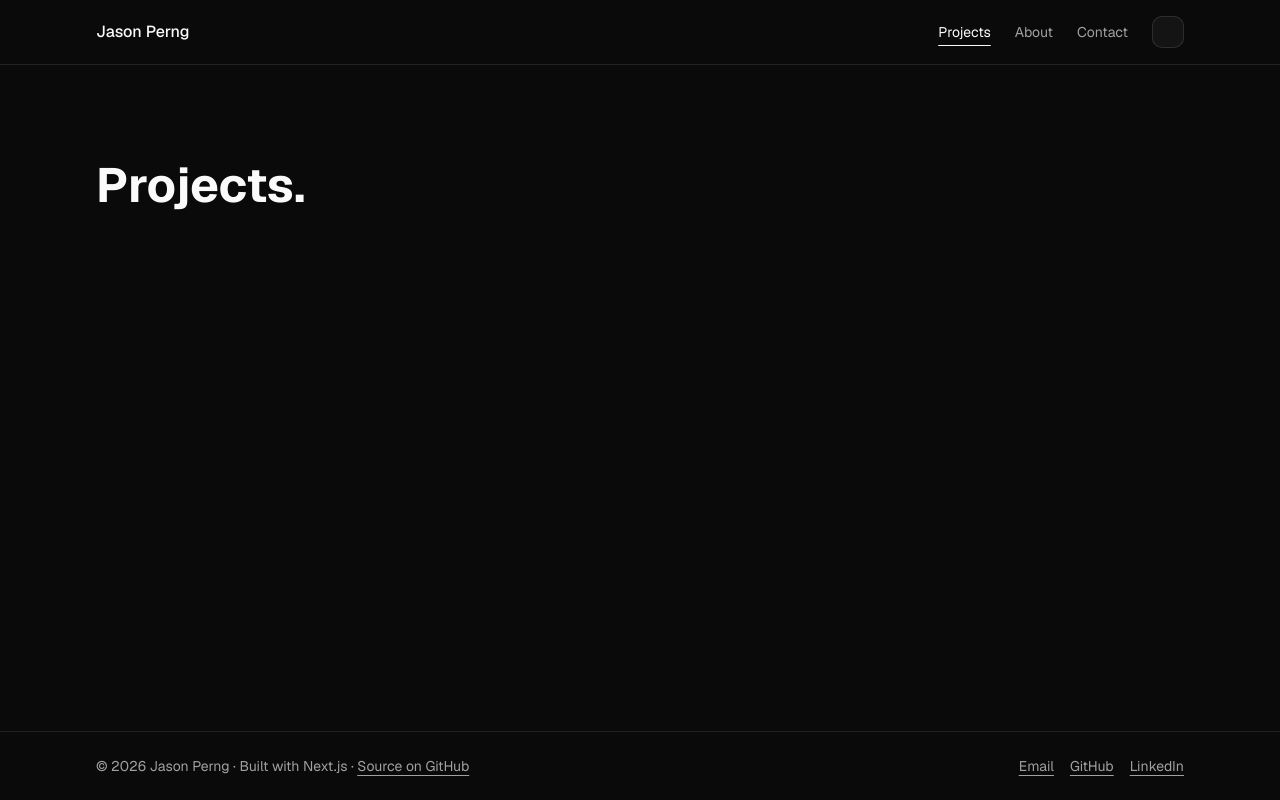
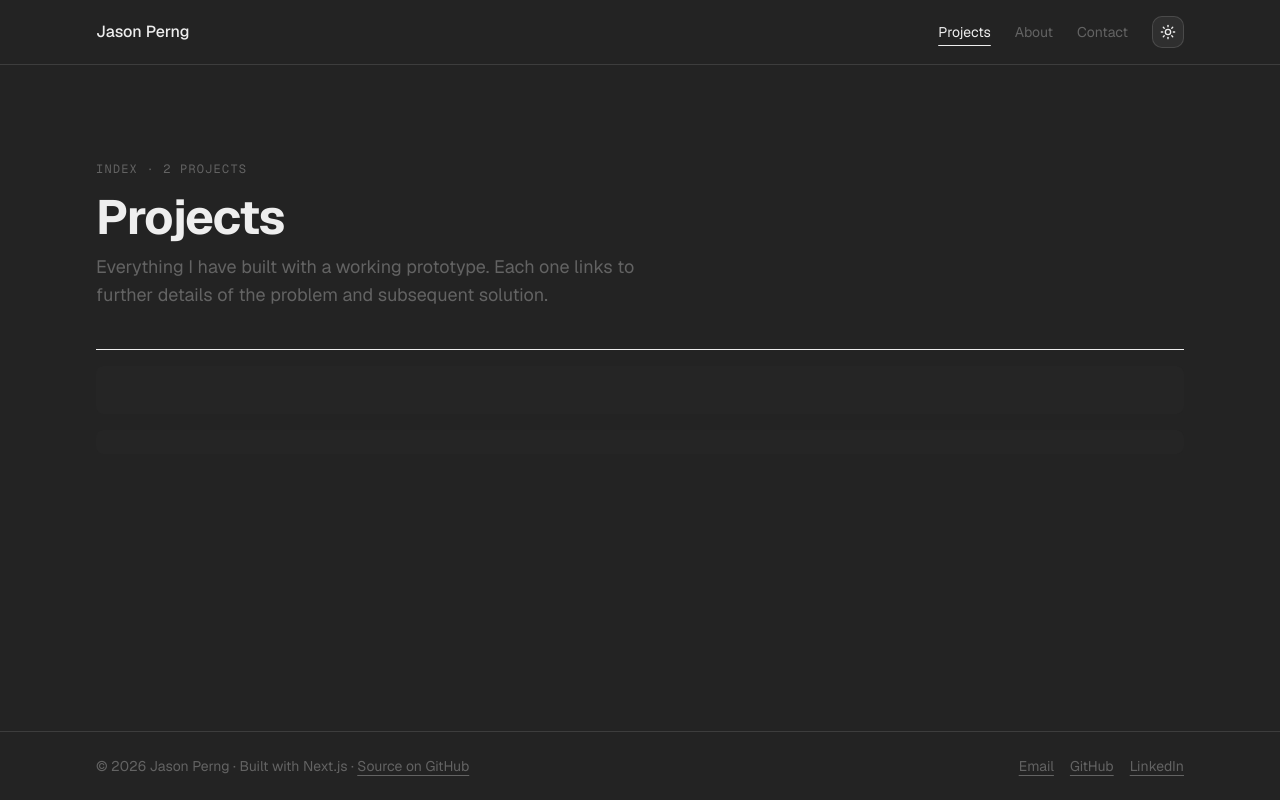
Before and after one commit to Jason17401/portfolio, a Next.js app: page /projects in a window 1280 px wide. Both pictures are taken after a click on the button "Switch to dark mode". Built offline with nearby package versions, Linux system fonts and the light colour scheme.

Commit message:
feat: add initial projects list layout

```diff
--- a/src/app/(site)/projects/[slug]/page.tsx
+++ b/src/app/(site)/projects/[slug]/page.tsx
@@ -3,12 +3,12 @@ import type { Metadata } from "next";
 import { Container } from "@/components/layout/container";
 import {
   getProjectBySlug,
-  getPublishedProjects,
+  getProjectSummaries,
 } from "@/server/queries/projects";
 import { Content, ContentSkeleton } from "./content";
 
 export async function generateStaticParams() {
-  const published = await getPublishedProjects();
+  const published = await getProjectSummaries();
   return published.map((project) => ({ slug: project.slug }));
 }
 
--- a/src/app/(site)/projects/page.tsx
+++ b/src/app/(site)/projects/page.tsx
@@ -1,11 +1,48 @@
+import { Suspense } from "react";
 import { Container } from "@/components/layout/container";
+import { getProjectSummaries } from "@/server/queries/projects";
+
+async function ProjectCount() {
+  const projects = await getProjectSummaries();
+  const n = projects.length;
+  return (
+    <>
+      {n} {n === 1 ? "project" : "projects"}{" "}
+    </>
+  );
+}
 
 export default function ProjectsPage() {
   return (
-    <section className="py-24">
-      <Container>
-        <h1 className="text-5xl font-bold">Projects.</h1>
-      </Container>
-    </section>
+    <>
+      <header className="pt-16 pb-10 md:pt-24">
+        <Container>
+          <p className="font-mono text-xs tracking-widest text-muted-foreground uppercase">
+            <Suspense
+              fallback={<span className="invisible">Index · 00 projects</span>}
+            >
+              Index · <ProjectCount />
+            </Suspense>
+          </p>
+          <h1 className="mt-4 text-4xl font-bold tracking-tight md:text-5xl">
+            Projects
+          </h1>
+          <p className="mt-3 max-w-xl text-lg text-muted-foreground">
+            Everything I have built with a working prototype. Each one links to
+            further details of the problem and subsequent solution.
+          </p>
+        </Container>
+      </header>
+      <section aria-labelledby="project-list" className="pb-16 md:pb-24">
+        <Container>
+          <div className="border-t border-rule">
+            <div aria-hidden="true" className="space-y-4">
+              <div className="mt-4 h-12 rounded-md bg-muted motion-safe:animate-pulse" />
+              <div className="h-6 rounded-md bg-muted motion-safe:animate-pulse" />
+            </div>
+          </div>
+        </Container>
+      </section>
+    </>
   );
 }
--- a/src/app/globals.css
+++ b/src/app/globals.css
@@ -31,6 +31,8 @@
   --color-accent: var(--accent);
   --color-muted-foreground: var(--muted-foreground);
   --color-muted: var(--muted);
+  --color-surface: var(--surface);
+  --color-rule: var(--rule);
   --color-secondary-foreground: var(--secondary-foreground);
   --color-secondary: var(--secondary);
   --color-primary-foreground: var(--primary-foreground);
@@ -63,6 +65,8 @@
   --muted-foreground: oklch(0.556 0 0);
   --accent: oklch(0.97 0 0);
   --accent-foreground: oklch(0.205 0 0);
+  --surface: oklch(0.97, 0, 0);
+  --rule: oklch(0.708, 0, 0);
   --destructive: oklch(0.577 0.245 27.325);
   --border: oklch(0.922 0 0);
   --input: oklch(0.922 0 0);
@@ -84,30 +88,32 @@
 }
 
 .dark {
-  --background: oklch(0.145 0 0);
-  --foreground: oklch(0.985 0 0);
-  --card: oklch(0.205 0 0);
+  --background: oklch(0.255 0 0);
+  --foreground: oklch(0.95 0 0);
+  --card: oklch(0.3 0 0);
   --card-foreground: oklch(0.985 0 0);
-  --popover: oklch(0.205 0 0);
+  --popover: oklch(0.35 0 0);
   --popover-foreground: oklch(0.985 0 0);
-  --primary: oklch(0.922 0 0);
-  --primary-foreground: oklch(0.205 0 0);
-  --secondary: oklch(0.269 0 0);
+  --primary: oklch(0.95 0 0);
+  --primary-foreground: oklch(0.255 0 0);
+  --secondary: oklch(0.27 0 0);
   --secondary-foreground: oklch(0.985 0 0);
-  --muted: oklch(0.269 0 0);
-  --muted-foreground: oklch(0.708 0 0);
-  --accent: oklch(0.269 0 0);
+  --muted: oklch(0.27 0 0);
+  --muted-foreground: oklch(0.5 0 0);
+  --accent: oklch(0.27 0 0);
   --accent-foreground: oklch(0.985 0 0);
+  --surface: oklch(0.3, 0, 0);
+  --rule: oklch(0.6, 0, 0);
   --destructive: oklch(0.704 0.191 22.216);
-  --border: oklch(1 0 0 / 10%);
-  --input: oklch(1 0 0 / 15%);
-  --ring: oklch(0.556 0 0);
+  --border: oklch(1 0 0 / 12%);
+  --input: oklch(1 0 0 / 18%);
+  --ring: oklch(0.6 0 0);
   --chart-1: oklch(0.87 0 0);
   --chart-2: oklch(0.556 0 0);
   --chart-3: oklch(0.439 0 0);
   --chart-4: oklch(0.371 0 0);
   --chart-5: oklch(0.269 0 0);
-  --sidebar: oklch(0.205 0 0);
+  --sidebar: oklch(0.255 0 0);
   --sidebar-foreground: oklch(0.985 0 0);
   --sidebar-primary: oklch(0.488 0.243 264.376);
   --sidebar-primary-foreground: oklch(0.985 0 0);
--- a/src/components/layout/theme-toggle.tsx
+++ b/src/components/layout/theme-toggle.tsx
@@ -14,7 +14,7 @@ export function ThemeToggle() {
       onClick={() => setTheme(resolvedTheme === "dark" ? "light" : "dark")}
     >
       <Moon className="dark:hidden" aria-hidden="true" />
-      <Sun className="hidden dark:hidden" aria-hidden="true" />
+      <Sun className="hidden dark:block" aria-hidden="true" />
       <span className="sr-only dark:hidden">Switch to dark mode</span>
       <span className="sr-only hidden dark:inline">Switch to light mode</span>
     </Button>
--- a/src/lib/types.ts
+++ b/src/lib/types.ts
@@ -7,9 +7,9 @@ export type Status = keyof typeof STATUS_LABELS;
 export const STATUS = Object.keys(STATUS_LABELS) as Status[];
 
 export const TRACK_LABELS = {
-  "data-ml": "Data & ML",
   web: "Web",
   java: "Java",
+  "data-ml": "Data & ML",
 } as const;
 export type Track = keyof typeof TRACK_LABELS;
 export const TRACK = Object.keys(TRACK_LABELS) as Track[];
@@ -56,12 +56,12 @@ export interface ProjectContent {
   highlights?: ProjectHighlight[];
   overview?: string;
   problem?: string;
-  constraints?: string;
+  constraints?: string[];
   architecture?: string;
   decisions?: ProjectDecision[];
   challenges?: string;
   results?: string;
-  next?: string;
+  next?: string[];
   aiUsage?: string;
 }
 
@@ -86,5 +86,13 @@ export interface Project {
 
 export type ProjectSummary = Pick<
   Project,
-  "slug" | "title" | "tagline" | "role" | "tech" | "status" | "startYear"
+  | "slug"
+  | "title"
+  | "tagline"
+  | "role"
+  | "tech"
+  | "track"
+  | "status"
+  | "startYear"
+  | "published"
 >;
--- a/src/server/queries/projects.ts
+++ b/src/server/queries/projects.ts
@@ -8,7 +8,7 @@ import type { Project, ProjectSummary } from "@/lib/types";
 //     tagline: "",
 //     role: "",
 //     tech: [],
-//     track: "Data & ML",
+//     track: "data-ml",
 //     status: "in-progress",
 //     startYear: 0,
 //     repository: "",
@@ -53,40 +53,47 @@ const projects: Project[] = [
 ];
 
 const bySortOrder = (a: Project, b: Project) => a.sortOrder - b.sortOrder;
+const isPublished = (p: Project) => p.published;
 
-export const getPublishedProjects = cache(
-  async (): Promise<readonly Project[]> => {
-    return projects.filter((project) => project.published).sort(bySortOrder);
-  },
+const toSummary = ({
+  slug,
+  title,
+  tagline,
+  role,
+  tech,
+  track,
+  status,
+  startYear,
+  published,
+}: Project) => {
+  return {
+    slug,
+    title,
+    tagline,
+    role,
+    tech,
+    track,
+    status,
+    startYear,
+    published,
+  };
+};
+
+const getPublishedProjects = cache(async (): Promise<readonly Project[]> =>
+  projects.filter(isPublished).sort(bySortOrder),
 );
 
 export const getProjectSummaries = cache(
-  async (): Promise<ProjectSummary[]> => {
-    const published = await getPublishedProjects();
-    return published.map(
-      ({ slug, title, tagline, role, tech, status, startYear }) => ({
-        slug,
-        title,
-        tagline,
-        role,
-        tech,
-        status,
-        startYear,
-      }),
-    );
-  },
+  async (): Promise<readonly ProjectSummary[]> =>
+    (await getPublishedProjects()).map(toSummary),
 );
 
 export const getFeaturedProject = cache(
-  async (): Promise<Project | undefined> => {
-    const published = await getPublishedProjects();
-    return published.find((project) => project.featured);
-  },
+  async (): Promise<Project | undefined> =>
+    (await getPublishedProjects()).find((project) => project.featured),
 );
 
 export const getProjectBySlug = cache(
-  async (slug: string): Promise<Project | undefined> => {
-    const published = await getPublishedProjects();
-    return published.find((project) => project.slug === slug);
-  },
+  async (slug: string): Promise<Project | undefined> =>
+    (await getPublishedProjects()).find((project) => project.slug === slug),
 );
```
